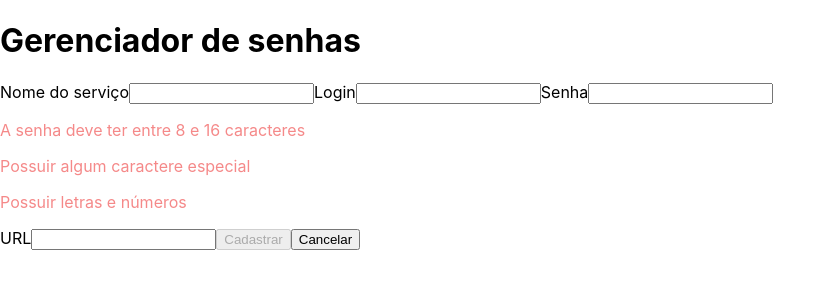
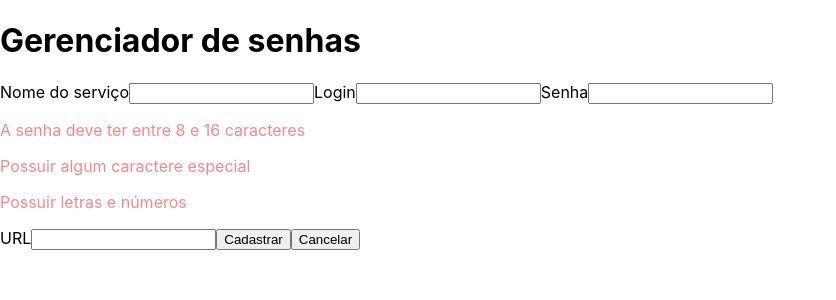
Before and after one commit to SamuelSfeir/React-password_manager, a React (Vite) app: page / in a window 1280 px wide. Both pictures are taken after a click on the button "Cadastrar nova senha". Shown: the top 300 px of the page, without its empty margins (0-836 px from the left). Built offline with nearby package versions, Linux system fonts and the light colour scheme.

Commit message:
adiciona requisito 06

```diff
--- a/src/App.tsx
+++ b/src/App.tsx
@@ -1,12 +1,47 @@
 import './App.css';
+import { useState } from 'react';
 import Title from './components/Title';
 import Form from './components/Form';
 
 function App() {
+  const [exibirFormulario, setExibirFormulario] = useState(false);
+
+  const toggleFormulario = () => {
+    setExibirFormulario(!exibirFormulario);
+  };
+
+  const [listaSenhas, setListaSenhas] = useState<{
+    nomeServico: string;
+    login: string;
+    senha: string;
+    url: string;
+  }[]>([]);
+
   return (
     <div>
       <Title />
-      <Form />
+      {!exibirFormulario && (
+        <>
+          <button onClick={ toggleFormulario }>
+            Cadastrar nova senha
+          </button>
+          {listaSenhas.length ? (
+            listaSenhas.map((lista) => (
+              <div key={ lista.nomeServico }>
+                <a href={ lista.url }>{lista.nomeServico}</a>
+                <p>{lista.login}</p>
+                <p>{lista.senha}</p>
+              </div>
+            ))
+          ) : (
+            <p>Nenhuma senha cadastrada</p>
+          )}
+        </>
+      )}
+      {exibirFormulario && <Form
+        setListaSenhas={ setListaSenhas }
+        toggleFormulario={ toggleFormulario }
+      /> }
     </div>
   );
 }
--- a/src/components/Form.tsx
+++ b/src/components/Form.tsx
@@ -1,8 +1,17 @@
 import React, { useState } from 'react';
 
-function Form() {
-  const [exibirFormulario, setExibirFormulario] = useState(false);
-  const [senhasCadastradas, setSenhasCadastradas] = useState(false);
+type FormProps = {
+  toggleFormulario: () => void
+  setListaSenhas: React.Dispatch<React.SetStateAction<{
+    nomeServico: string;
+    login: string;
+    senha: string;
+    url: string;
+  }[]>>
+};
+
+function Form(props: FormProps) {
+  const { toggleFormulario, setListaSenhas } = props;
 
   // Estados para cada campo do formulário
   const [nomeServico, setNomeServico] = useState('');
@@ -10,47 +19,32 @@ function Form() {
   const [senha, setSenha] = useState('');
   const [url, setURL] = useState('');
 
-  const toggleFormulario = () => {
-    setExibirFormulario(!exibirFormulario);
-  };
-
   const cancelarFormulario = () => {
-    setExibirFormulario(false);
+    toggleFormulario();
     // Limpar os estados dos campos ao cancelar o formulário
     setNomeServico('');
     setLogin('');
     setSenha('');
     setURL('');
   };
-  const contemNumeros = (str:string) => /\d/.test(str);
+  const contemNumeros = /\d/.test(senha);
   const contemLetras = (str:string) => /[a-zA-Z]/.test(str);
   const contemCaracteresEspeciais = (str:string) => /[!@#$%^&*(),.?":{}|<>]/.test(str);
 
-  const isDisabled = nomeServico.length === 0
-    || senha.length < 8
-    || senha.length > 16
-    || login.length === 0
-    || !contemNumeros(senha)
-    || !contemLetras(senha)
-    || !contemCaracteresEspeciais(senha);
-
   const isSenhaValida = senha.length >= 8 && senha.length <= 16;
-
   const handleSubmit = (event: React.FormEvent<HTMLFormElement>) => {
     event.preventDefault();
-    setSenhasCadastradas(true);
+    const formInfo = {
+      nomeServico,
+      login,
+      senha,
+      url,
     };
-
+    setListaSenhas((prev) => ([...prev, formInfo]));
+    toggleFormulario();
+  };
   return (
     <div>
-      {!exibirFormulario && !senhasCadastradas && (
-        <p>Nenhuma senha cadastrada</p>
-      )}
-      {!exibirFormulario && (
-        <button onClick={ toggleFormulario }>Cadastrar nova senha</button>
-      )}
-
-      {exibirFormulario && (
       <form className="form" onSubmit={ handleSubmit }>
         <label htmlFor="nome-do-servico">Nome do serviço</label>
         <input
@@ -60,7 +54,6 @@ function Form() {
           value={ nomeServico }
           onChange={ (e) => setNomeServico(e.target.value) }
         />
-
         <label htmlFor="login">Login</label>
         <input
           type="text"
@@ -69,7 +62,6 @@ function Form() {
           value={ login }
           onChange={ (e) => setLogin(e.target.value) }
         />
-
         <label htmlFor="senha">Senha</label>
         <input
           type="password"
@@ -90,12 +82,11 @@ function Form() {
         ) : (
           <p className="invalid-password-check">Possuir algum caractere especial</p>
         )}
-          {contemLetras(senha) && contemNumeros(senha) ? (
+        {contemLetras(senha) && contemNumeros ? (
           <p className="valid-password-check">Possuir letras e números</p>
         ) : (
           <p className="invalid-password-check">Possuir letras e números</p>
         )}
-
         <label htmlFor="URL">URL</label>
         <input
           type="text"
@@ -104,15 +95,17 @@ function Form() {
           value={ url }
           onChange={ (e) => setURL(e.target.value) }
         />
-
-          <button type="submit" name="Cadastrar" disabled={ isDisabled } id="cadastrar">
+        <button
+          type="submit"
+          name="Cadastrar"
+          id="cadastrar"
+        >
           Cadastrar
         </button>
-          <button type="button" onClick={ cancelarFormulario }>
+        <button type="submit" onClick={ cancelarFormulario }>
           Cancelar
         </button>
       </form>
-      )}
     </div>
   );
 }
```
Lines whose indentation alone changed are shown as unchanged.
